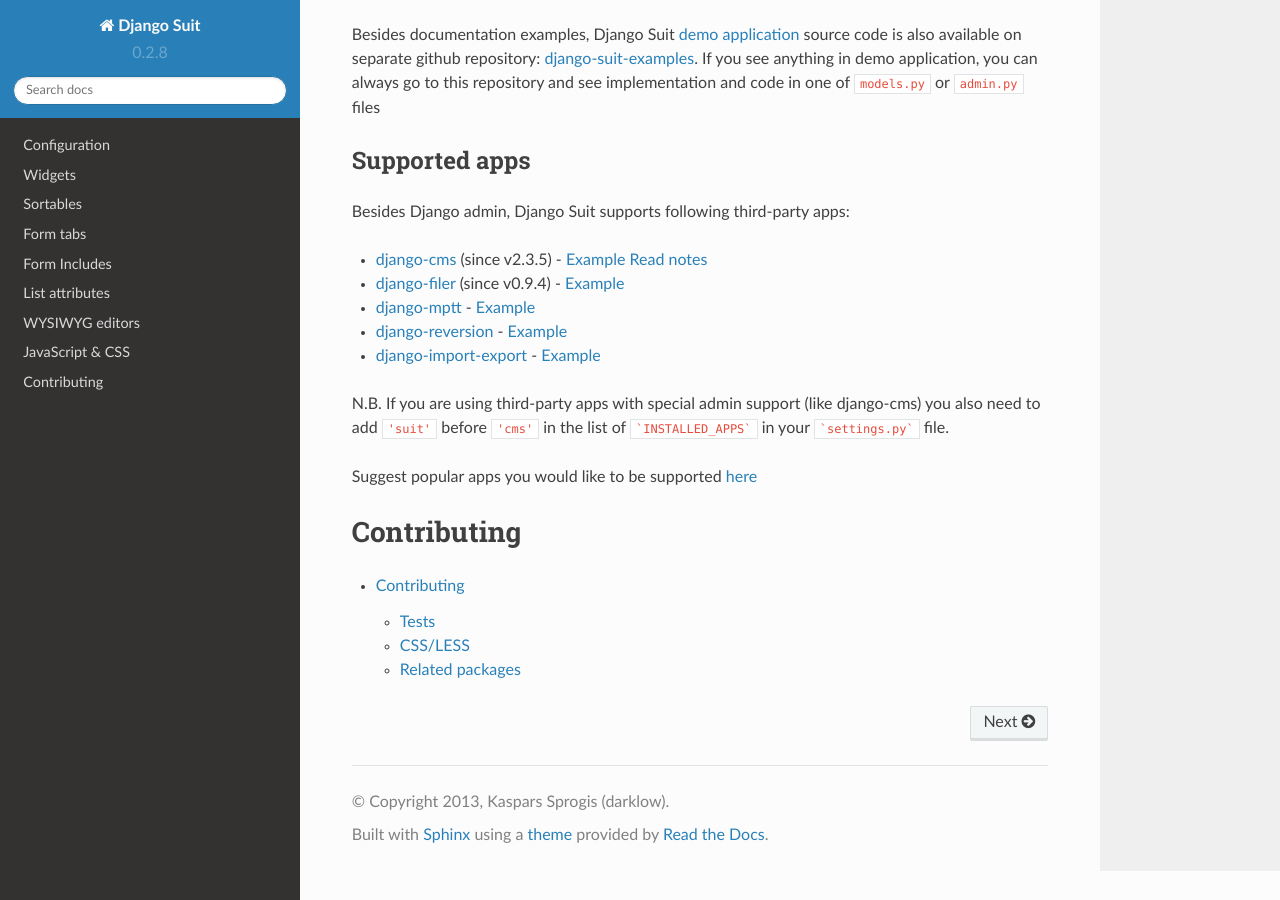
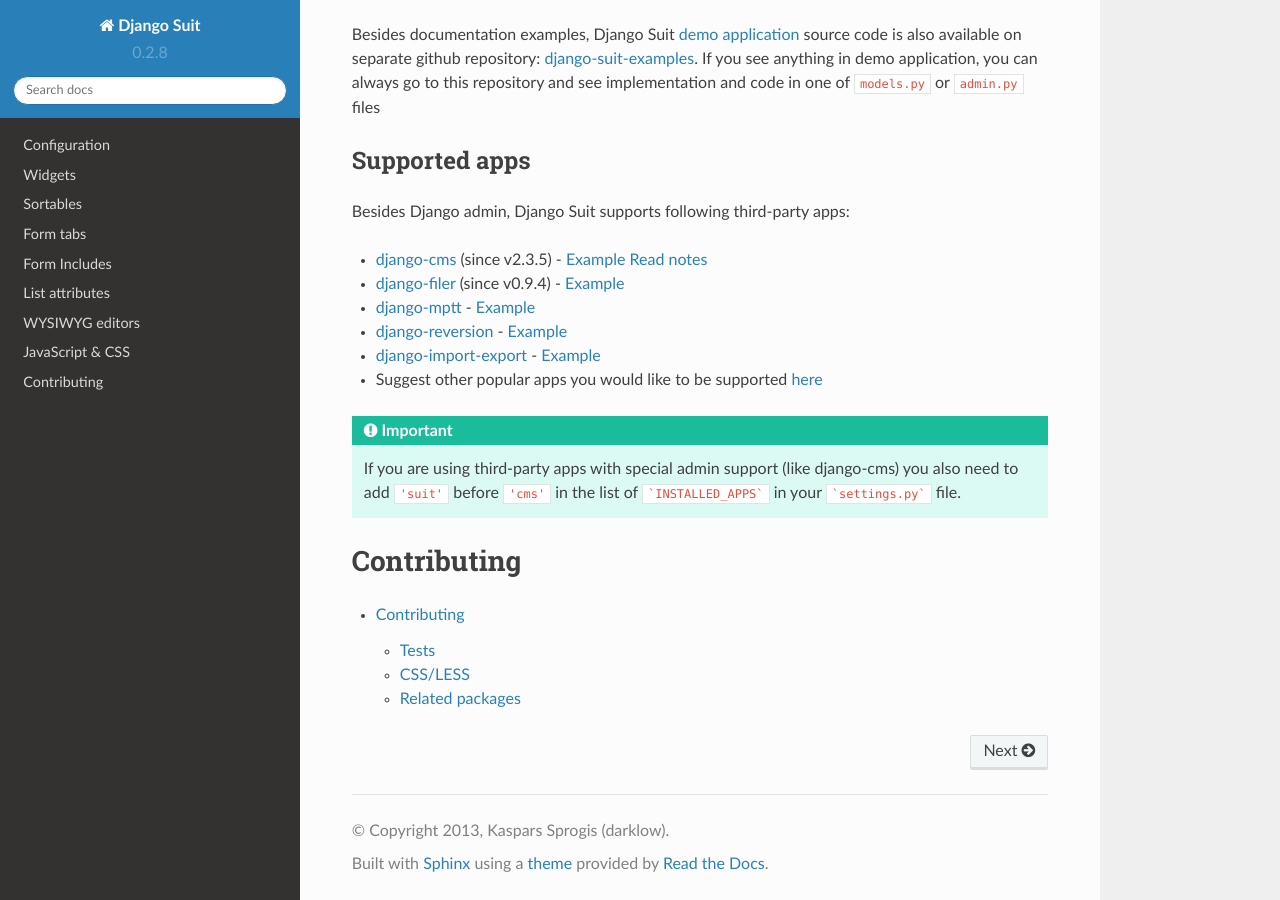
Before and after one commit to darklow/django-suit, a Sphinx documentation site: the page built from docs/index.rst, in a window 1280 px wide and 900 px high, scrolled down 5813 px. Built offline with Sphinx 7.4.7 and the Read the Docs theme 2.0.0, drawn with Linux system fonts in a browser that asks for light colours.

Commit message:
Docs: Add "important" block syntax to apps order note

````diff
--- a/docs/index.rst
+++ b/docs/index.rst
@@ -59,7 +59,7 @@
         'django.contrib.admin',
     )
 
-  .. warning:: ``'suit'`` must be added before ``'django.contrib.admin'`` and if you are using third-party apps with special admin support (like django-cms) you also need to add ``'suit'`` before ``'cms'``.
+  .. important:: ``'suit'`` must be added before ``'django.contrib.admin'`` and if you are using third-party apps with special admin support (like django-cms) you also need to add ``'suit'`` before ``'cms'``.
 
 3. You also need to add ``'django.core.context_processors.request'`` to ``TEMPLATE_CONTEXT_PROCESSORS`` setting in your Django project ``settings.py`` file.::
 
@@ -214,10 +214,9 @@
 * `django-mptt <https://github.com/django-mptt/django-mptt/>`_ - `Example <http://djangosuit.com/admin/examples/category/>`_
 * `django-reversion <https://github.com/etianen/django-reversion>`_ - `Example <http://djangosuit.com/admin/examples/reversioneditem/>`_
 * `django-import-export <https://github.com/bmihelac/django-import-export>`_ - `Example <http://djangosuit.com/admin/examples/importexportitem/>`_
+* Suggest other popular apps you would like to be supported `here <https://github.com/darklow/django-suit/issues/3>`_
 
-N.B. If you are using third-party apps with special admin support (like django-cms) you also need to add ``'suit'`` before ``'cms'`` in the list of ```INSTALLED_APPS``` in your ```settings.py``` file.
-
-Suggest popular apps you would like to be supported `here <https://github.com/darklow/django-suit/issues/3>`_
+.. important:: If you are using third-party apps with special admin support (like django-cms) you also need to add ``'suit'`` before ``'cms'`` in the list of ```INSTALLED_APPS``` in your ```settings.py``` file.
 
 
 Contributing
````
